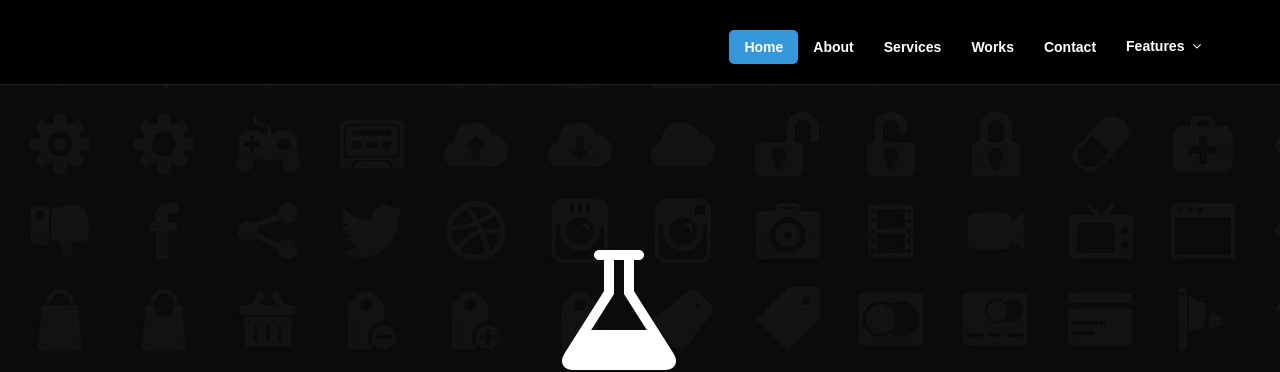
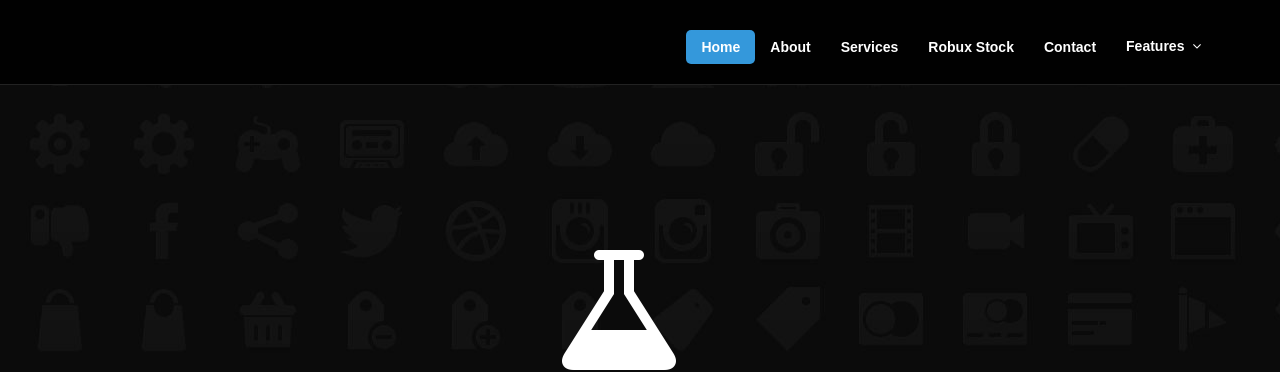
Before and after one commit to B0rkk/rbx.robux, a plain HTML site: page index.html in a window 1280 px wide. Shown: the top 372 px of the page. Drawn offline with Linux system fonts and the light colour scheme.

Commit message:
Update index.html

```diff
--- a/index.html
+++ b/index.html
@@ -46,7 +46,7 @@
                 <li class="current"><a href="#intro">Home</a></li>
                 <li><a href="#about">About</a></li>
                 <li><a href="#services">Services</a></li>
-                <li><a href="#works">Works</a></li>
+                <li><a href="#works">Robux Stock</a></li>
                 <li><a href="#contact">Contact</a></li>
                 <li class="dropdown">
                   <a href="#">Features <i class="icon-angle-down"></i></a>
```
